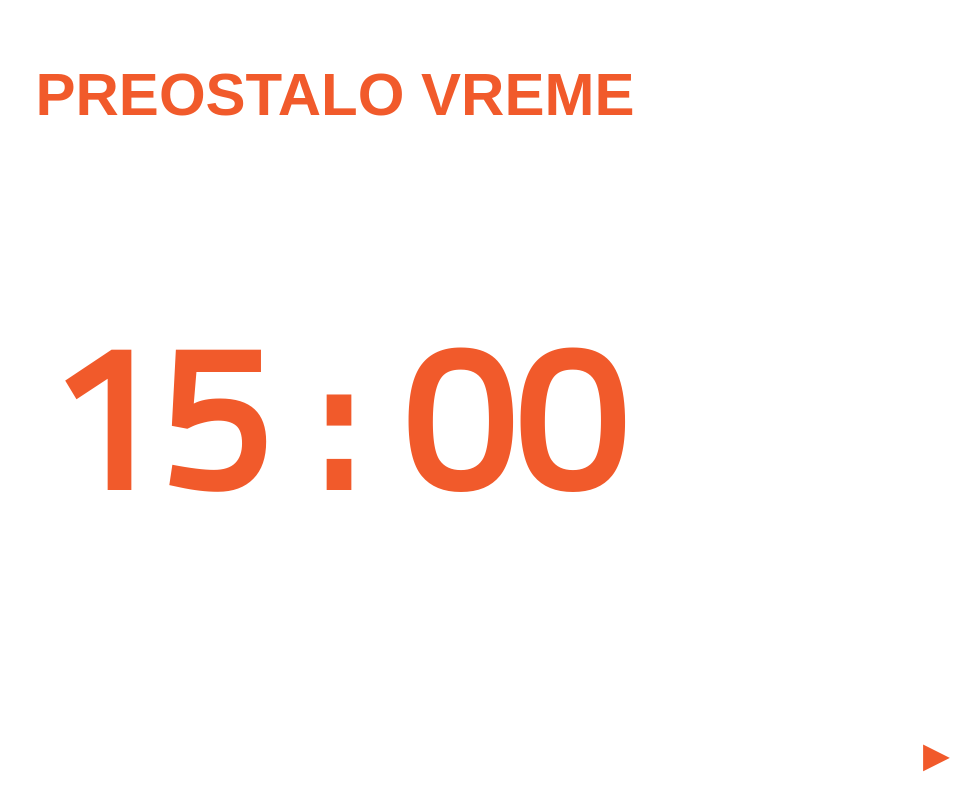
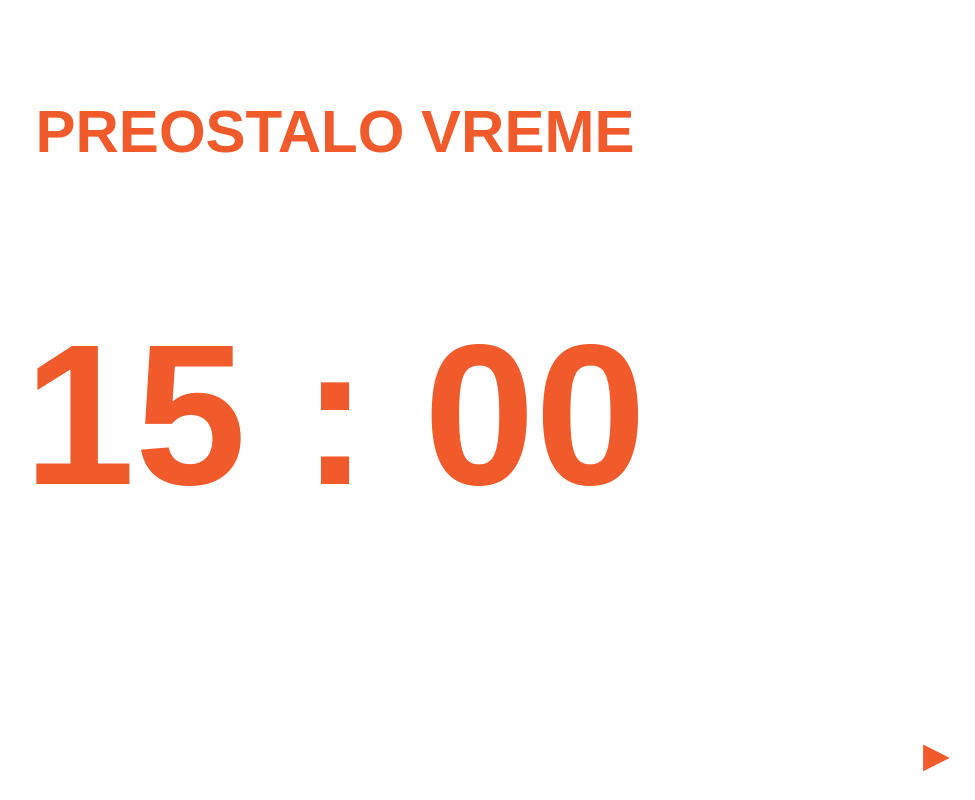
Before and after one commit to tol3ador/star-conference, a React (Create React App) app: page /timer/15 in a window 1280 px wide. Shown: the whole page, without its empty margins (305-1280 px from the left). Built offline with nearby package versions, Linux system fonts and the light colour scheme.

Commit message:
used arial font on all elements

```diff
--- a/src/styles/styles.css
+++ b/src/styles/styles.css
@@ -215,7 +215,7 @@ h4 {
 }
 
 .timer-numbers {
-    font-family: 'Titillium Web', sans-serif;
+    font-family: "Arial", sans-serif;
     font-size: 200px;
 }
 
```
